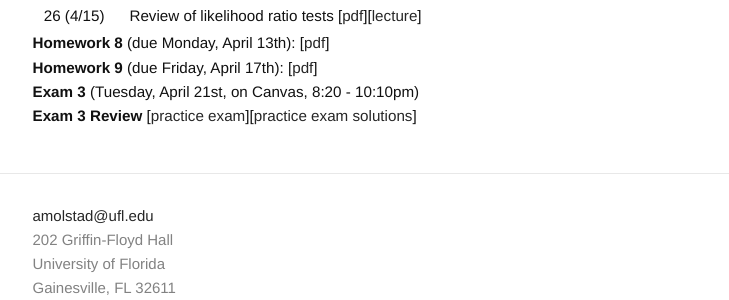
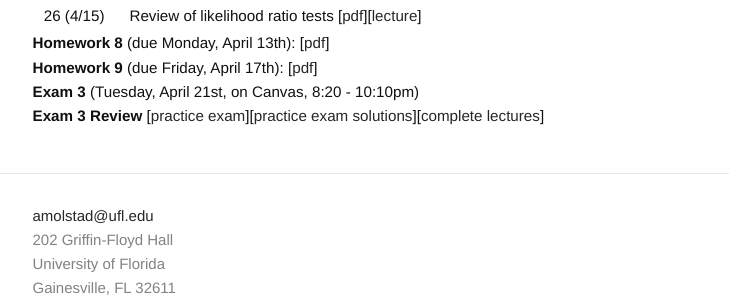
Before and after one commit to ajmolstad/ajmolstad.github.io, a Jekyll site: the page built from S20_STA4322.md, in a window 1280 px wide. Shown: the part 1734-2034 px from the top of the page, without its empty margins (275-1004 px from the left). Built offline with Jekyll 4.4.1, drawn with Linux system fonts in a browser that asks for light colours.

Commit message:
Update S20_STA4322.md

```diff
--- a/S20_STA4322.md
+++ b/S20_STA4322.md
@@ -96,4 +96,4 @@
 **Homework 8** (due Monday, April 13th): [[pdf](/docs/STA4322_S20_Homework8.pdf)]
 **Homework 9** (due Friday, April 17th): [[pdf](/docs/STA4322_S20_Homework9.pdf)]
 **Exam 3** (Tuesday, April 21st, on Canvas, 8:20 - 10:10pm)
-**Exam 3 Review** [[practice exam](https://ufl.instructure.com/courses/394927/files/49488615/download?wrap=1)][[practice exam solutions](https://ufl.instructure.com/courses/394927/files/49629259/download?wrap=1)]
+**Exam 3 Review** [[practice exam](https://ufl.instructure.com/courses/394927/files/49488615/download?wrap=1)][[practice exam solutions](https://ufl.instructure.com/courses/394927/files/49629259/download?wrap=1)][[complete lectures](https://ufl.instructure.com/courses/394927/files/49646728/download?wrap=1)]
```
